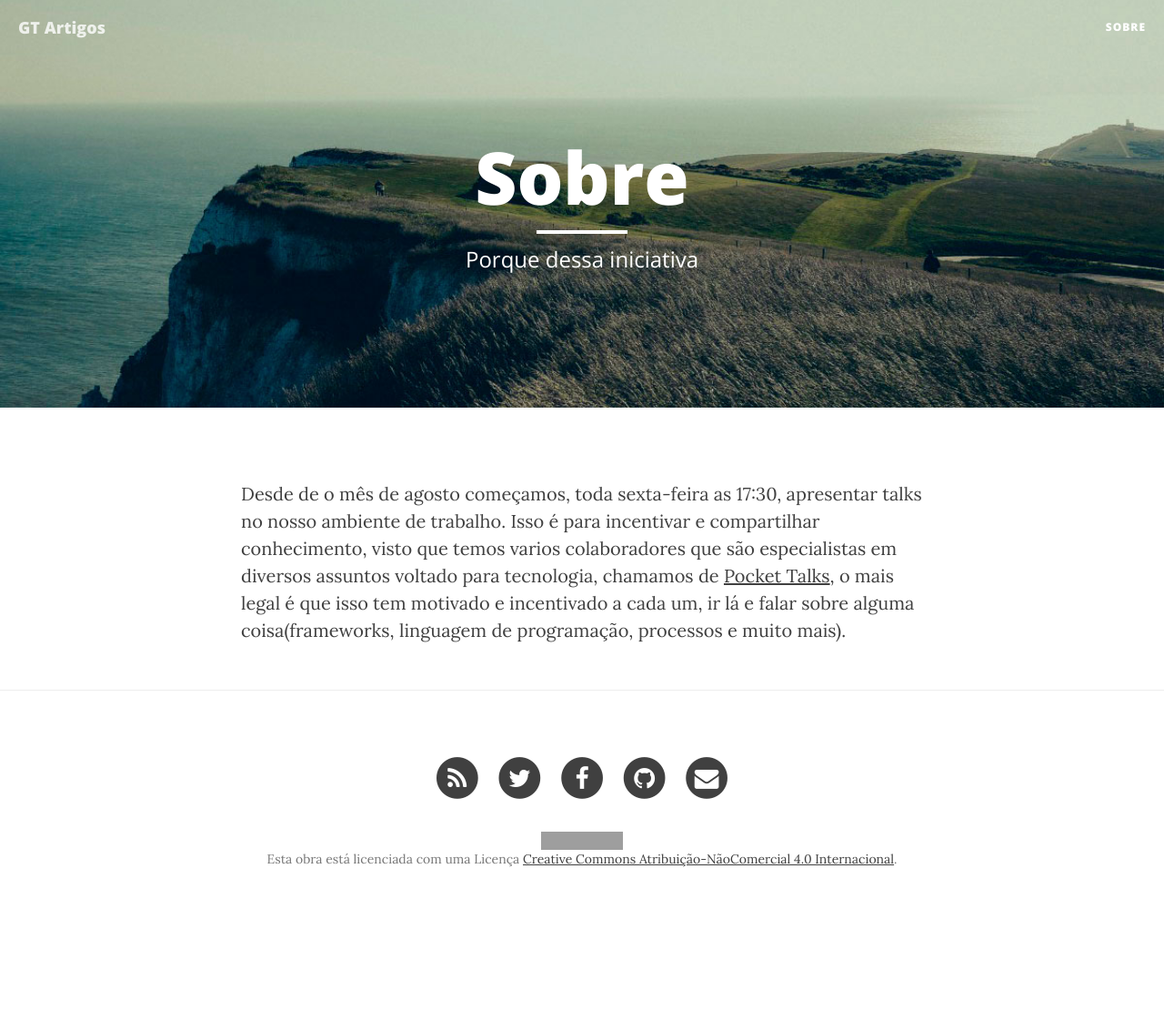
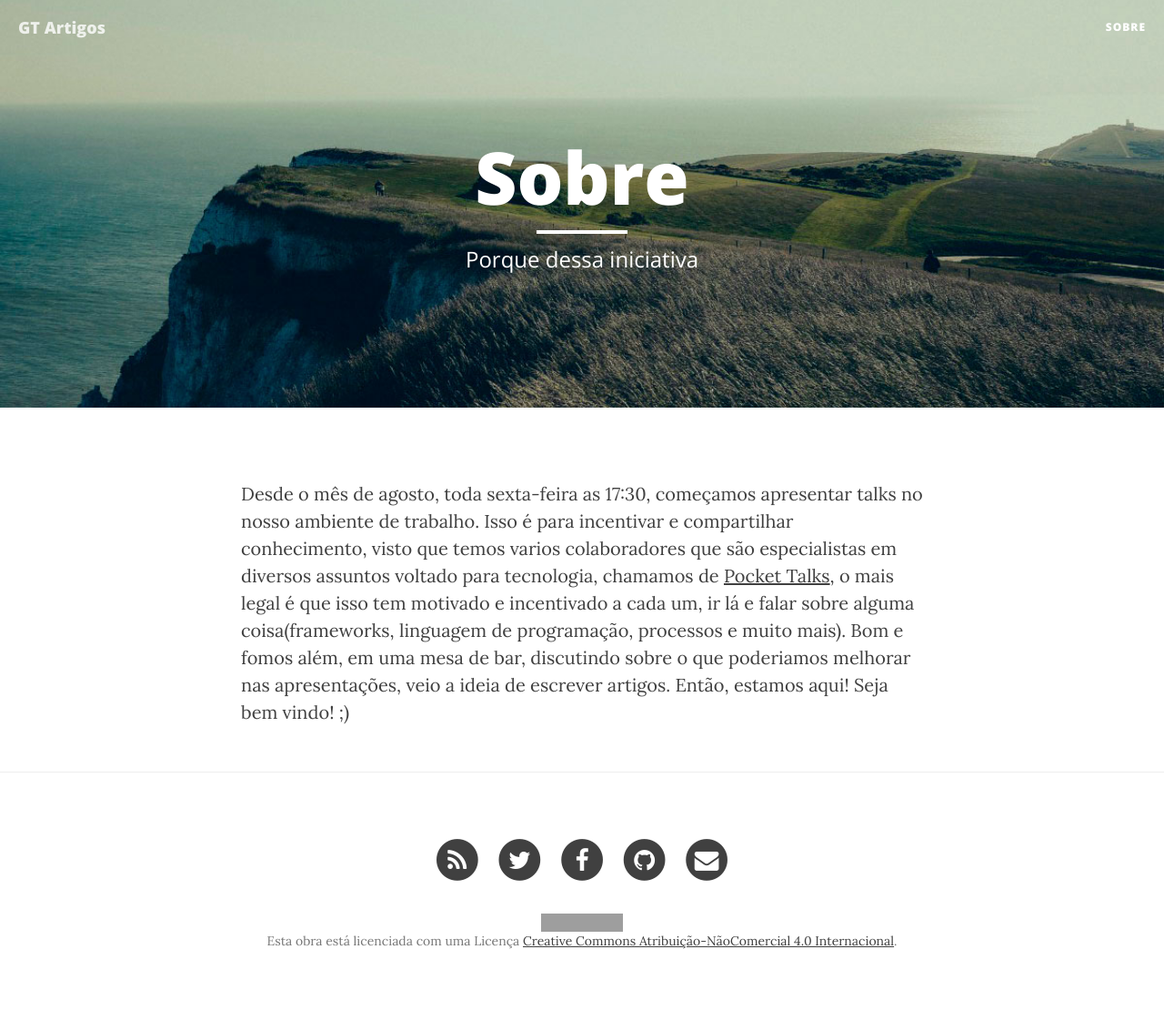
Before and after one commit to douglasalexandre/douglasalexandre.github.io, a Jekyll site: the page built from about.html, in a window 1280 px wide. Shown: the whole page at 91% size. Built offline with Jekyll 4.4.1, drawn with Linux system fonts in a browser that asks for light colours; nearby versions of some CDN libraries; before the commit the page ends 1020 px from its top, so only the background shows below that; grey boxes are pictures that could not be loaded.

Commit message:
Corrigindo about.html

```diff
--- a/about.html
+++ b/about.html
@@ -5,4 +5,4 @@ description: "Porque dessa iniciativa"
 header-img: "img/about-bg.jpg"
 ---
 
-<p>Desde de o mês de agosto começamos, toda sexta-feira as 17:30, apresentar talks no nosso ambiente de trabalho. Isso é para incentivar e compartilhar conhecimento, visto que temos varios colaboradores que são especialistas em diversos assuntos voltado para tecnologia, chamamos de <a href="http://www.meetup.com/pt-BR/Pocket-Talks/">Pocket Talks</a>, o mais legal é que isso tem motivado e incentivado a cada um, ir lá e falar sobre alguma coisa(frameworks, linguagem de programação, processos e muito mais).</p>
+<p>Desde o mês de agosto, toda sexta-feira as 17:30, começamos apresentar talks no nosso ambiente de trabalho. Isso é para incentivar e compartilhar conhecimento, visto que temos varios colaboradores que são especialistas em diversos assuntos voltado para tecnologia, chamamos de <a href="http://www.meetup.com/pt-BR/Pocket-Talks/">Pocket Talks</a>, o mais legal é que isso tem motivado e incentivado a cada um, ir lá e falar sobre alguma coisa(frameworks, linguagem de programação, processos e muito mais). Bom e fomos além, em uma mesa de bar, discutindo sobre o que poderiamos melhorar nas apresentações, veio a ideia de escrever artigos. Então, estamos aqui! Seja bem vindo! ;) </p>
```
